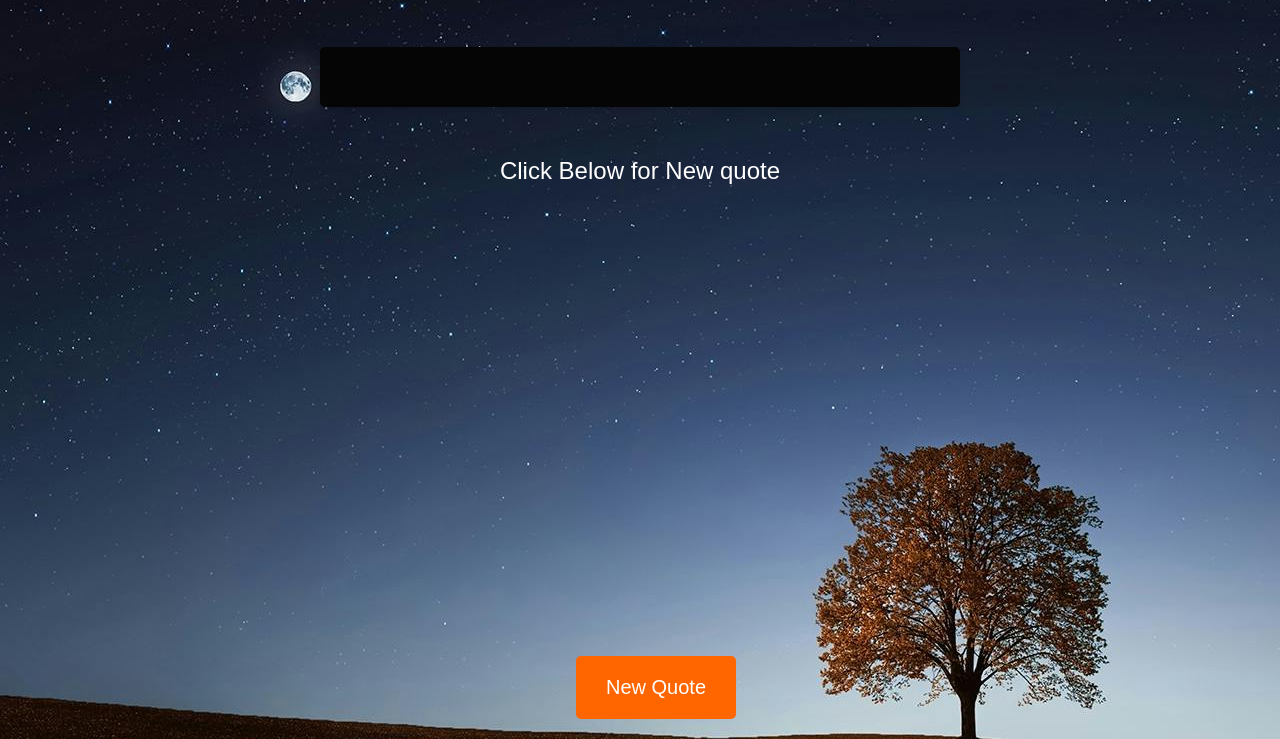
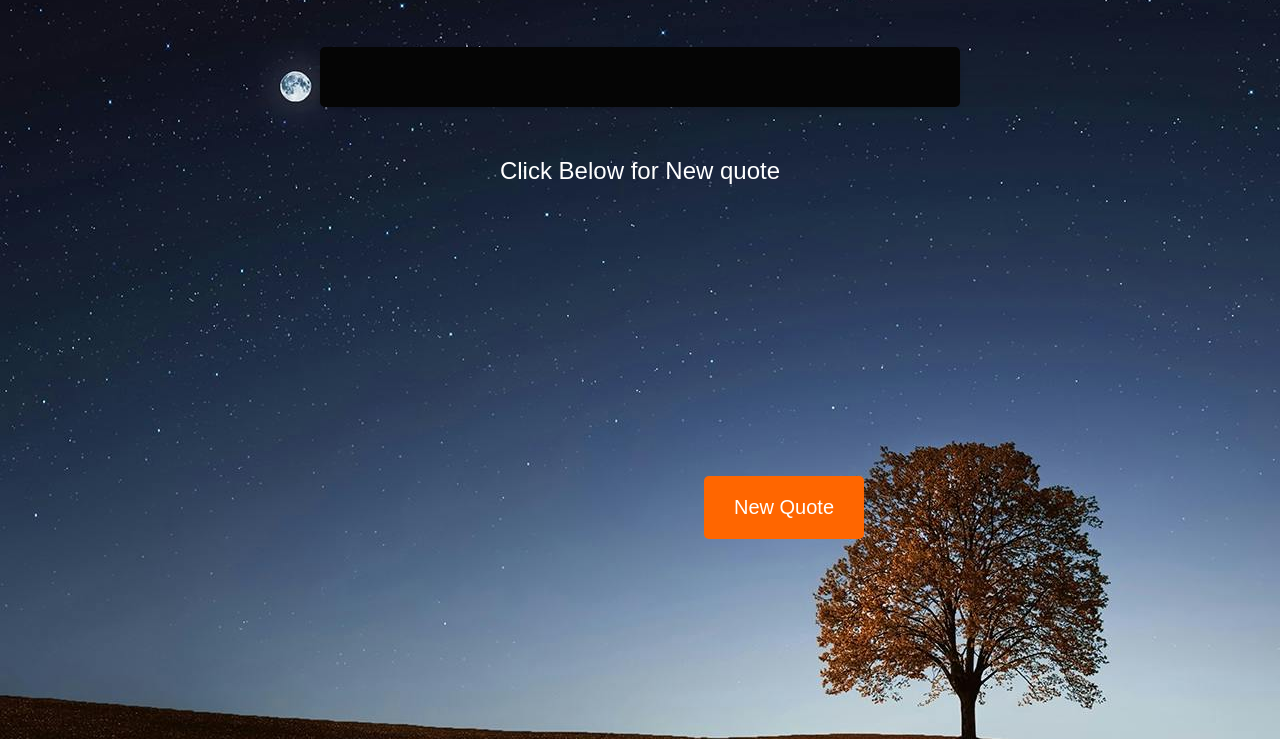
Before and after one commit to wilsonwahome/quote_generator, a plain HTML site: page index.html in a window 1280 px wide. Shown: the part 61-800 px from the top of the page. Drawn offline with Linux system fonts and the light colour scheme.

Commit message:
Add the styles for the div, new quote button and the background

```diff
--- a/styles.css
+++ b/styles.css
@@ -44,8 +44,8 @@ button {
   border-radius: 5px;
   cursor: pointer;
   position: fixed;
-  bottom: 20px;
-  left: 45%;
+  bottom: 200px;
+  left: 55%;
 }
 
 button:hover {
```
